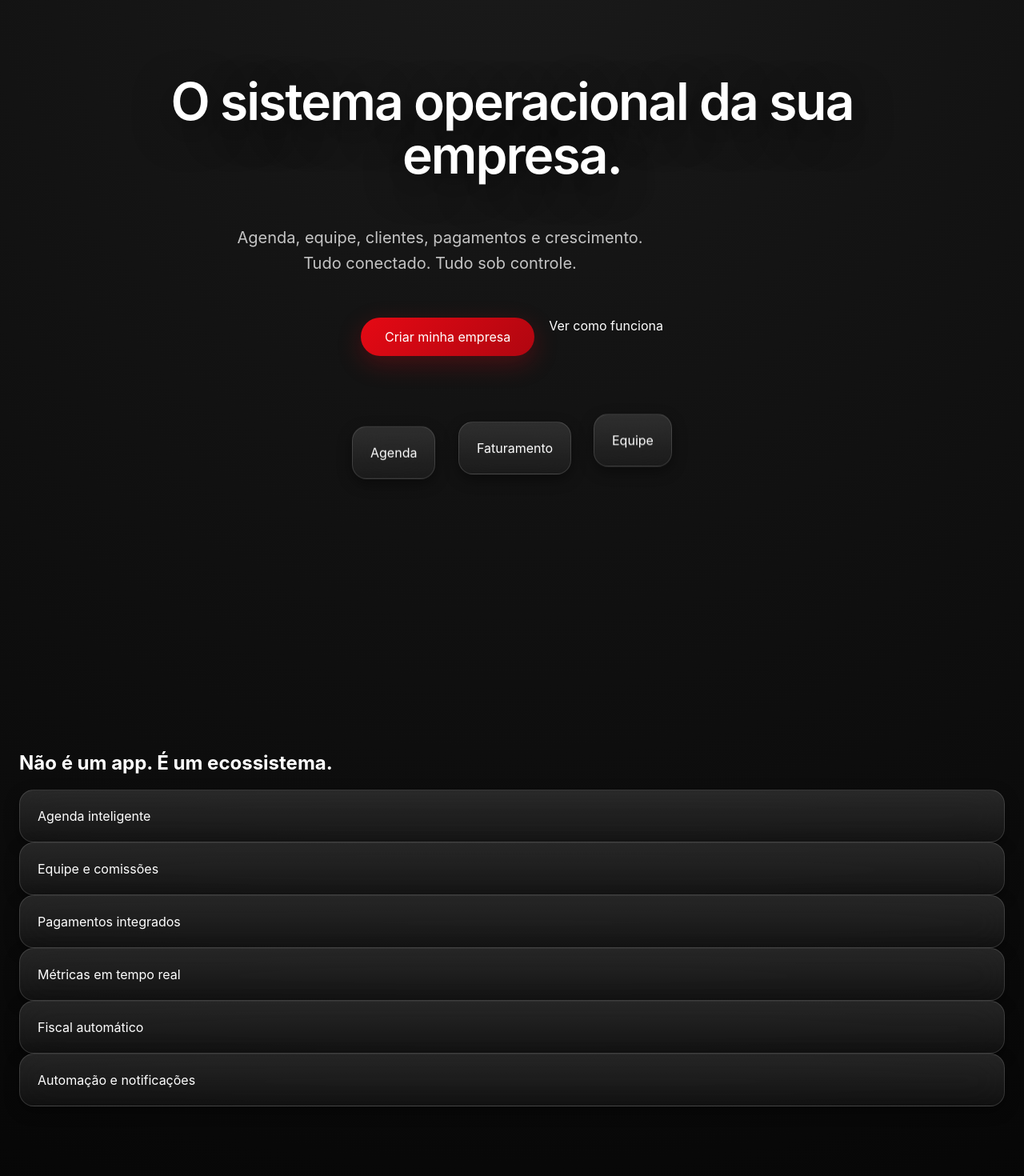
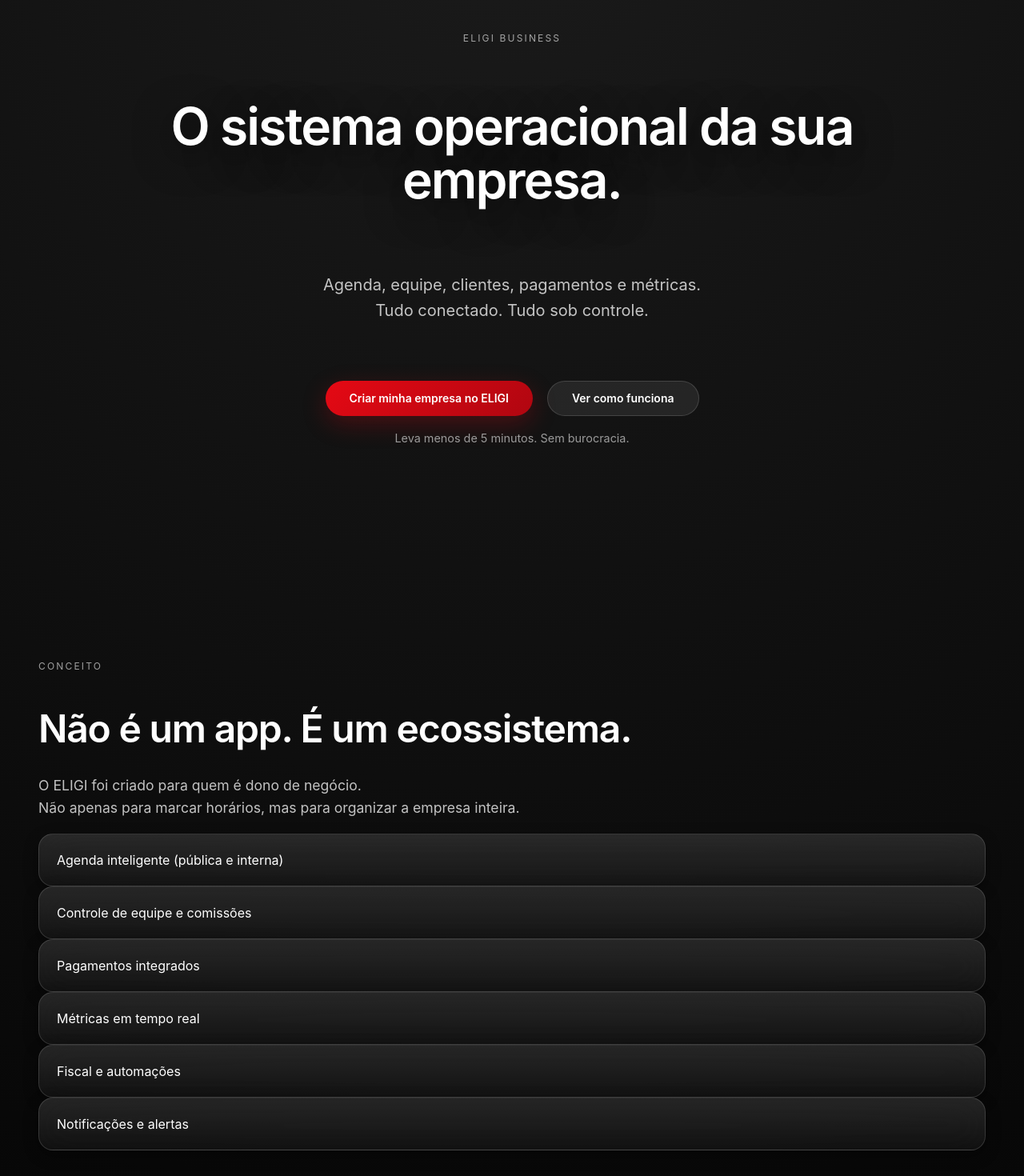
Before and after one commit to suporteeligi-cpu/eligi-fron-tend, a Next.js app: page / in a window 1280 px wide. Shown: the part 180-1650 px from the top of the page at 80% size. Built offline with nearby package versions, Linux system fonts and the light colour scheme.

Commit message:
chore: deploy update

```diff
--- a/src/app/components/hero/HeroSection.tsx
+++ b/src/app/components/hero/HeroSection.tsx
@@ -1,31 +1,44 @@
+import { COPY } from '@/lib/copy';
+
+type Variant = 'default' | 'barbearia' | 'salao' | 'ads';
+
+const variant: Variant = 'default'; // troque aqui quando quiser
+
 export default function HeroSection() {
+  const hero = COPY[variant].hero;
+
   return (
     <section className="hero">
-      <div className="hero-content">
-        <h1>O sistema operacional da sua empresa.</h1>
+      <span className="eyebrow">{hero.eyebrow}</span>
 
-        <p>
-          Agenda, equipe, clientes, pagamentos e crescimento.
-          <br />
-          Tudo conectado. Tudo sob controle.
-        </p>
+      <h1>{hero.title}</h1>
 
-        <div className="hero-actions">
-          <a href="/register" className="btn-primary">
-            Criar minha empresa
+      <p>
+        {hero.subtitle.split('\n').map((line, i) => (
+          <span key={i}>
+            {line}
+            <br />
+          </span>
+        ))}
+      </p>
+
+      <div className="hero-actions">
+        <a href="/register" className="btn btn-primary">
+          {hero.primaryCta}
+        </a>
+
+        {hero.secondaryCta && (
+          <a href="#como-funciona" className="btn btn-glass">
+            {hero.secondaryCta}
           </a>
-          <a href="#como-funciona" className="btn-secondary">
-            Ver como funciona
-          </a>
-        </div>
+        )}
       </div>
 
-      <div className="hero-glass-cards">
-       <div className="glass-card floating delay-1">Agenda</div>
-       <div className="glass-card floating delay-2">Faturamento</div>
-       <div className="glass-card floating delay-3">Equipe</div>
-      </div>
-
+      {hero.microcopy && (
+        <p className="text-soft" style={{ marginTop: 16, fontSize: '0.9rem' }}>
+          {hero.microcopy}
+        </p>
+      )}
     </section>
   );
 }
--- a/src/app/components/sections/Ecosystem.tsx
+++ b/src/app/components/sections/Ecosystem.tsx
@@ -1,23 +1,44 @@
-const items = [
-  'Agenda inteligente',
-  'Equipe e comissões',
-  'Pagamentos integrados',
-  'Métricas em tempo real',
-  'Fiscal automático',
-  'Automação e notificações',
-];
-
 export default function Ecosystem() {
   return (
-    <section className="ecosystem">
-      <h2>Não é um app. É um ecossistema.</h2>
+    <section className="ecosystem section-tight">
+      <div className="container">
+        <span className="eyebrow">CONCEITO</span>
 
-      <div className="ecosystem-grid">
-        {items.map((item) => (
-          <div key={item} className="glass-card ecosystem-item">
-            {item}
+        <h2 className="section-title">
+          Não é um app. É um ecossistema.
+        </h2>
+
+        <p className="section-description">
+          O ELIGI foi criado para quem é dono de negócio.
+          <br />
+          Não apenas para marcar horários, mas para organizar a empresa inteira.
+        </p>
+
+        <div className="ecosystem-grid">
+          <div className="glass-card ecosystem-item">
+            Agenda inteligente (pública e interna)
           </div>
-        ))}
+
+          <div className="glass-card ecosystem-item">
+            Controle de equipe e comissões
+          </div>
+
+          <div className="glass-card ecosystem-item">
+            Pagamentos integrados
+          </div>
+
+          <div className="glass-card ecosystem-item">
+            Métricas em tempo real
+          </div>
+
+          <div className="glass-card ecosystem-item">
+            Fiscal e automações
+          </div>
+
+          <div className="glass-card ecosystem-item">
+            Notificações e alertas
+          </div>
+        </div>
       </div>
     </section>
   );
--- a/src/app/components/sections/FinalCTA.tsx
+++ b/src/app/components/sections/FinalCTA.tsx
@@ -1,12 +1,22 @@
+import { COPY } from '@/lib/copy';
+
 export default function FinalCTA() {
+  const cta = COPY.default.finalCta;
+
   return (
     <section className="final-cta">
-      <h2>Comece hoje a operar como empresa grande.</h2>
-      <p>Mesmo que você ainda seja pequeno.</p>
+      <h2>{cta.title}</h2>
+      <p>{cta.subtitle}</p>
 
-      <a href="/register" className="btn-primary">
-        Criar conta no ELIGI
-      </a>
+      <div className="hero-actions">
+        <a href="/register" className="btn btn-primary">
+          {cta.button}
+        </a>
+      </div>
+
+      <p className="text-soft" style={{ marginTop: 16, fontSize: '0.9rem' }}>
+        {cta.microcopy}
+      </p>
     </section>
   );
 }
--- a/src/app/components/sections/Philosophy.tsx
+++ b/src/app/components/sections/Philosophy.tsx
@@ -1,11 +1,24 @@
 export default function Philosophy() {
   return (
-    <section className="philosophy">
-      <p>
-        Empresas que crescem precisam de visão.<br />
-        Visão precisa de sistema.<br />
-        Sistema precisa de inteligência.
-      </p>
+    <section className="section-tight">
+      <div className="container text-center">
+        <span className="eyebrow">FILOSOFIA</span>
+
+        <h2 className="section-title">
+          Pensado como empresa. Não como aplicativo.
+        </h2>
+
+        <p className="section-description">
+          A maioria dos sistemas resolve um problema pequeno.
+          <br />
+          O ELIGI resolve o negócio como um todo.
+        </p>
+
+        <p className="section-description">
+          Criado para quem lidera equipe, cuida do caixa,
+          toma decisões e pensa no futuro.
+        </p>
+      </div>
     </section>
   );
 }
--- /dev/null
+++ b/src/lib/copy.ts
@@ -0,0 +1,55 @@
+export const COPY = {
+  default: {
+    hero: {
+      eyebrow: 'ELIGI BUSINESS',
+      title: 'O sistema operacional da sua empresa.',
+      subtitle:
+        'Agenda, equipe, clientes, pagamentos e métricas.\nTudo conectado. Tudo sob controle.',
+      primaryCta: 'Criar minha empresa no ELIGI',
+      secondaryCta: 'Ver como funciona',
+      microcopy: 'Leva menos de 5 minutos. Sem burocracia.'
+    },
+    finalCta: {
+      title: 'Comece hoje a operar como empresa grande.',
+      subtitle: 'Mesmo que você ainda seja pequeno.',
+      button: 'Criar conta no ELIGI',
+      microcopy: 'Cadastro rápido. Sem compromisso inicial.'
+    }
+  },
+
+  barbearia: {
+    hero: {
+      eyebrow: 'PARA BARBEARIAS',
+      title: 'Sua barbearia organizada como empresa.',
+      subtitle:
+        'Agenda clara, equipe alinhada e controle financeiro\nsem planilhas e sem confusão.',
+      primaryCta: 'Organizar minha barbearia agora',
+      secondaryCta: 'Ver como funciona',
+      microcopy: 'Ideal para barbearias que querem crescer.'
+    }
+  },
+
+  salao: {
+    hero: {
+      eyebrow: 'PARA SALÕES & ESTÉTICA',
+      title: 'Mais controle. Mais profissionalismo. Mais resultado.',
+      subtitle:
+        'Agenda inteligente, equipe organizada e visão completa\ndo seu salão em um único painel.',
+      primaryCta: 'Levar meu salão para o próximo nível',
+      secondaryCta: 'Ver como funciona',
+      microcopy: 'Funciona para salões, clínicas e studios.'
+    }
+  },
+
+  ads: {
+    hero: {
+      eyebrow: 'SISTEMA PROFISSIONAL',
+      title: 'Sistema completo para barbearias e salões.',
+      subtitle:
+        'Agenda online, equipe, pagamentos e métricas\nem um único sistema profissional.',
+      primaryCta: 'Começar agora',
+      secondaryCta: null,
+      microcopy: 'Sem cartão para começar.'
+    }
+  }
+};
```
